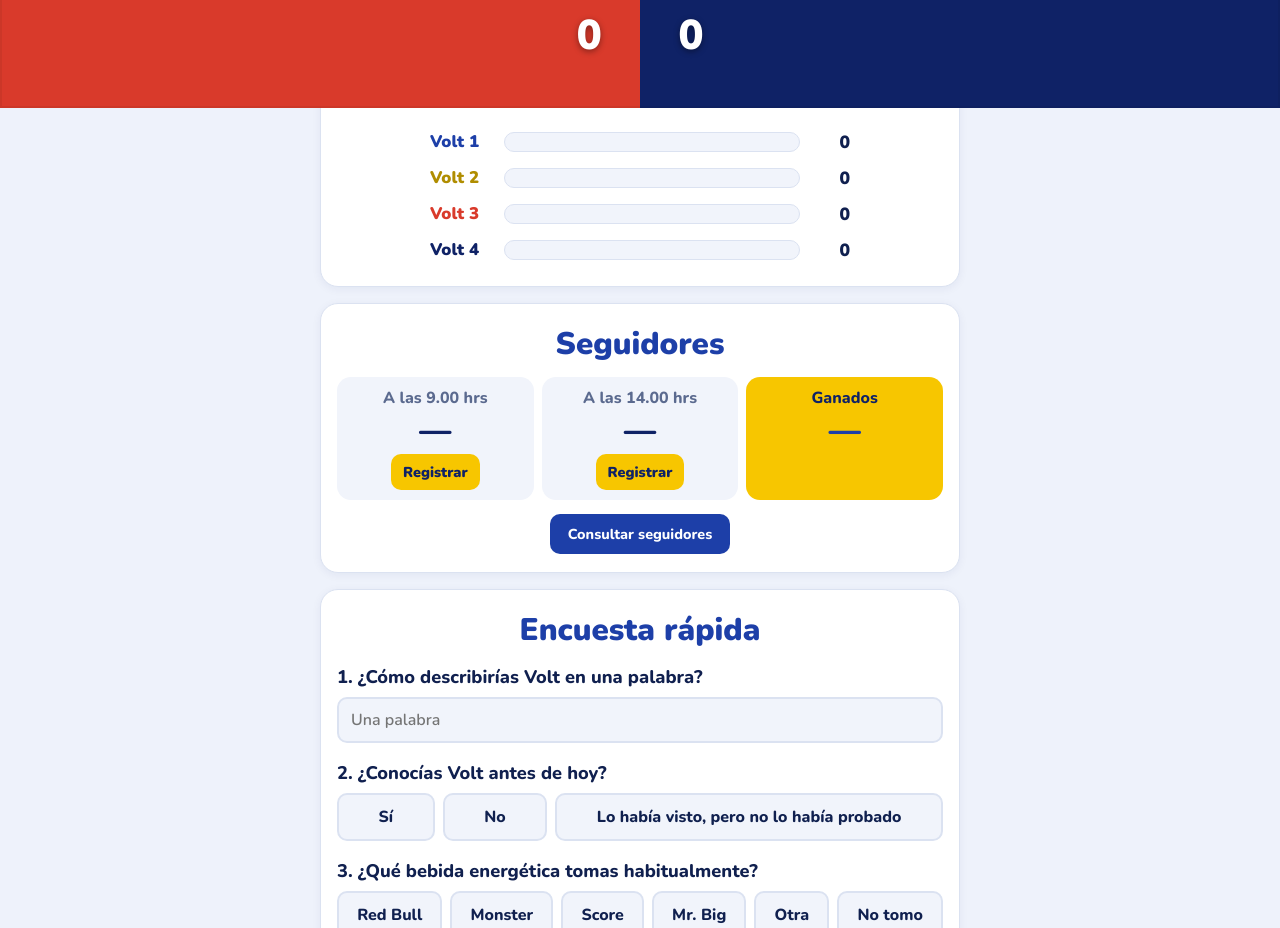
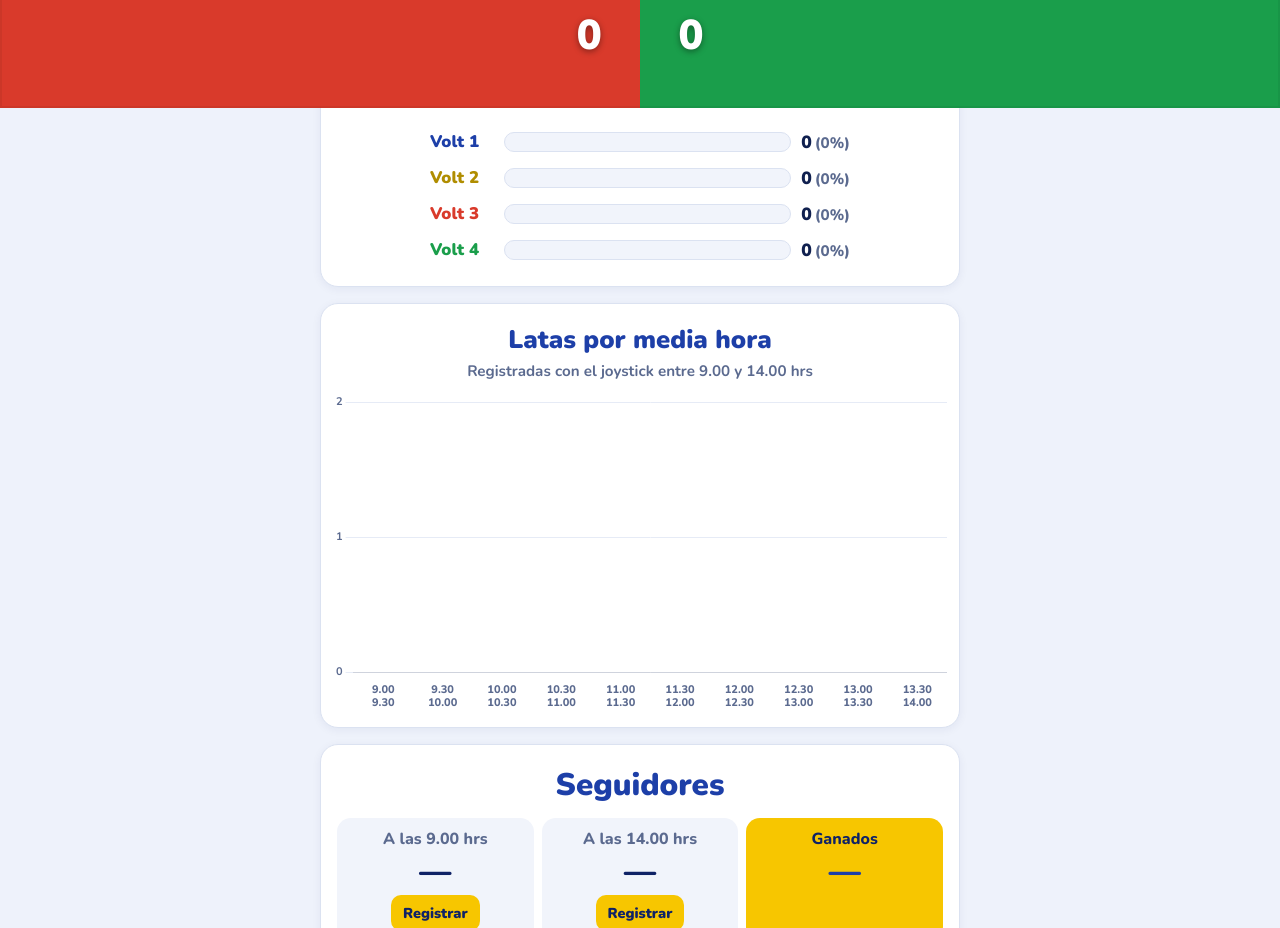
Before and after one commit to gstierling/CRV-VOLT-Dashboard, a plain HTML site: page index.html in a window 1280 px wide. Shown: the part 1520-2448 px from the top of the page. Drawn offline with nearby package versions, Linux system fonts and the light colour scheme.

Commit message:
VOLT: Volt 4 en verde, % por opción, gráfico de latas por media hora y formulario INICIO jornada solo con campos pendientes
Co-Authored-By: Claude Opus 5.5 <noreply@anthropic.com>
Claude-Session: https://claude.ai/code/session_01HJr5BA1J4vyWnTn4tGEJsu

```diff
--- a/index.html
+++ b/index.html
@@ -23,7 +23,7 @@
     --v1:#1d3fa8;
     --v2:#f7c600;
     --v3:#d93a2b;
-    --v4:#0f2266;
+    --v4:#1a9e4b;
   }
   *{box-sizing:border-box; -webkit-tap-highlight-color:transparent;}
   body{
@@ -311,6 +311,41 @@
     font-weight:900;
     font-size:1.1rem;
     flex-shrink:0;
+    white-space:nowrap;
+  }
+  .barra-pct{
+    font-weight:800;
+    font-size:0.95rem;
+    color:var(--text-dim);
+    margin-left:3px;
+  }
+
+  /* ===== Gráfico latas por tramo horario ===== */
+  .seccion-tramos{
+    background:var(--panel);
+    border:1px solid var(--border);
+    border-radius:18px;
+    padding:18px 12px 14px;
+    text-align:center;
+    box-shadow:0 2px 10px rgba(16,34,102,0.06);
+    margin-top:16px;
+  }
+  .tramos-titulo{
+    margin:0 0 4px;
+    font-size:1.6rem;
+    font-weight:900;
+    color:var(--teal);
+  }
+  .tramos-sub{
+    margin:0 0 12px;
+    font-size:0.95rem;
+    font-weight:700;
+    color:var(--text-dim);
+  }
+  .tramos-wrap{
+    position:relative;
+    width:100%;
+    height:320px;
   }
 
   hr.sep{
@@ -844,6 +879,12 @@
     </div>
 
     <div class="barras-fruta" id="barras-volt"></div>
+  </div>
+
+  <div class="seccion-tramos">
+    <h2 class="tramos-titulo">Latas por media hora</h2>
+    <p class="tramos-sub">Registradas con el joystick entre 9.00 y 14.00 hrs</p>
+    <div class="tramos-wrap"><canvas id="chart-tramos"></canvas></div>
   </div>
 
   <div class="seccion-resultado-seguidores">
@@ -935,7 +976,7 @@
     <h2 class="modal-titulo">Registro INICIO jornada</h2>
     <p class="modal-sub" id="modal-inicio-fecha"></p>
 
-    <div class="form-grupo">
+    <div class="form-grupo" id="grupo-punto">
       <div class="campo">
         <label for="ini-ubicacion">Ubicación del punto</label>
         <input id="ini-ubicacion" type="text" maxlength="80" placeholder="Ej: Av. Providencia con Los Leones">
@@ -960,7 +1001,7 @@
       </div>
     </div>
 
-    <div class="form-grupo">
+    <div class="form-grupo" id="grupo-personal">
       <h3 class="form-grupo-titulo">Personal</h3>
       <div id="campos-personal"></div>
     </div>
@@ -992,7 +1033,7 @@ const OPCIONES_VOLT = [
   { id:'Volt 1', key:'v1', color:'#1d3fa8' },
   { id:'Volt 2', key:'v2', color:'#f7c600' },
   { id:'Volt 3', key:'v3', color:'#d93a2b' },
-  { id:'Volt 4', key:'v4', color:'#0f2266' }
+  { id:'Volt 4', key:'v4', color:'#1a9e4b' }
 ];
 
 /* ================= FECHAS ================= */
@@ -1023,6 +1064,7 @@ let fechaSeleccionada = FECHA_HOY;
 let cuentas = { v1:0, v2:0, v3:0, v4:0 };
 let seguidores9Valor = null;
 let seguidores14Valor = null;
+let tramos = new Array(10).fill(0); // 9:00–14:00 en tramos de 30 min
 let inicioDatos = null; // registro INICIO jornada de la fecha seleccionada
 
 /* ================= TOAST ================= */
@@ -1051,7 +1093,7 @@ function formatNumero(n){
     fila.innerHTML = `
       <span class="barra-etiqueta" style="color:${op.key === 'v2' ? '#b08d00' : op.color}">${op.id}</span>
       <div class="barra-track"><div class="barra-fill" id="barra-${op.key}" style="background:${op.color}"></div></div>
-      <span class="barra-valor" id="conteo-${op.key}">0</span>`;
+      <span class="barra-valor"><span id="conteo-${op.key}">0</span><span class="barra-pct" id="pct-${op.key}">(0%)</span></span>`;
     cont.appendChild(fila);
   });
 })();
@@ -1069,6 +1111,7 @@ function render(){
     document.getElementById('joystick-conteo-' + op.key).textContent = formatNumero(cuentas[op.key]);
     document.getElementById('conteo-' + op.key).textContent = formatNumero(cuentas[op.key]);
     document.getElementById('barra-' + op.key).style.width = (cuentas[op.key]/maxV*100) + '%';
+    document.getElementById('pct-' + op.key).textContent = `(${total ? Math.round(cuentas[op.key]/total*100) : 0}%)`;
   });
 
   document.getElementById('resultado-seguidores-9').textContent = seguidores9Valor !== null ? formatNumero(seguidores9Valor) : '—';
@@ -1143,6 +1186,8 @@ function cargarDatos(fecha){
       seguidores9Valor = (data.seguidores9 === null || data.seguidores9 === undefined) ? null : data.seguidores9;
       seguidores14Valor = (data.seguidores14 === null || data.seguidores14 === undefined) ? null : data.seguidores14;
       inicioDatos = data.inicio || null;
+      tramos = Array.isArray(data.tramos) && data.tramos.length === 10 ? data.tramos : new Array(10).fill(0);
+      renderTramos();
       render();
       actualizarVisibilidadSeguidores();
       actualizarParpadeoSeguidores();
@@ -1171,6 +1216,88 @@ function enviarDato(payload, onOk, onError){
     else { onError && onError(res && res.error); }
   })
   .catch((err) => { onError && onError(err && err.message); });
+}
+
+/* ================= GRÁFICO LATAS POR MEDIA HORA ================= */
+const ETIQUETAS_TRAMOS = [];
+for(let i = 0; i < 10; i++){
+  const m = 540 + i*30;
+  const ini = `${Math.floor(m/60)}.${String(m%60).padStart(2,'0')}`;
+  const f = m + 30;
+  const fin = `${Math.floor(f/60)}.${String(f%60).padStart(2,'0')}`;
+  ETIQUETAS_TRAMOS.push([ini, fin]);
+}
+
+const pluginValoresTramos = {
+  id:'valoresTramos',
+  afterDatasetsDraw(chart){
+    const { ctx } = chart;
+    const meta = chart.getDatasetMeta(0);
+    ctx.save();
+    ctx.font = "900 13px Nunito, sans-serif";
+    ctx.fillStyle = '#0f2266';
+    ctx.textAlign = 'center';
+    ctx.textBaseline = 'bottom';
+    meta.data.forEach((bar, i) => {
+      const v = chart.data.datasets[0].data[i];
+      if(v > 0) ctx.fillText(formatNumero(v), bar.x, bar.y - 4);
+    });
+    ctx.restore();
+  }
+};
+
+let chartTramos = null;
+function renderTramos(){
+  const canvas = document.getElementById('chart-tramos');
+  if(typeof Chart === 'undefined') return;
+  const max = Math.max(...tramos, 1);
+  if(chartTramos){
+    chartTramos.data.datasets[0].data = tramos.slice();
+    chartTramos.options.scales.y.suggestedMax = Math.ceil(max * 1.18);
+    chartTramos.update();
+    return;
+  }
+  chartTramos = new Chart(canvas, {
+    type:'bar',
+    data:{
+      labels: ETIQUETAS_TRAMOS,
+      datasets:[{
+        data: tramos.slice(),
+        backgroundColor:'#1d3fa8',
+        hoverBackgroundColor:'#f7c600',
+        borderRadius:6,
+        maxBarThickness:42
+      }]
+    },
+    options:{
+      responsive:true,
+      maintainAspectRatio:false,
+      layout:{ padding:{ top:6 } },
+      plugins:{
+        legend:{ display:false },
+        tooltip:{
+          callbacks:{
+            title:(items) => { const e = ETIQUETAS_TRAMOS[items[0].dataIndex]; return `${e[0]} a ${e[1]} hrs`; },
+            label:(ctx) => ` ${formatNumero(ctx.parsed.y)} latas`
+          }
+        }
+      },
+      scales:{
+        x:{
+          grid:{ display:false },
+          ticks:{ color:'#5b6a8f', font:{ family:'Nunito', weight:'800', size:11 }, maxRotation:0, autoSkip:false }
+        },
+        y:{
+          beginAtZero:true,
+          suggestedMax: Math.ceil(max * 1.18),
+          grid:{ color:'#e6ebf6' },
+          border:{ display:false },
+          ticks:{ color:'#5b6a8f', font:{ family:'Nunito', weight:'700', size:11 }, precision:0, callback:(v) => formatNumero(v) }
+        }
+      }
+    },
+    plugins:[pluginValoresTramos]
+  });
 }
 
 /* ================= ENCUESTA RÁPIDA ================= */
@@ -1495,39 +1622,57 @@ CAMPOS_NUM.forEach(k => {
   });
 });
 
+const TODOS_CAMPOS_INICIO = ['ubicacion'].concat(CAMPOS_NUM, CAMPOS_PERSONAL.map(c => c.key));
+
+function campoLleno(k){
+  if(!inicioDatos) return false;
+  const v = inicioDatos[k];
+  return v !== undefined && v !== null && String(v).trim() !== '';
+}
+function camposPendientes(){
+  return TODOS_CAMPOS_INICIO.filter(k => !campoLleno(k));
+}
+
 function actualizarBotonInicio(){
   const esHoy = fechaSeleccionada === FECHA_HOY;
-  if(inicioDatos){
-    btnInicio.style.display = '';
+  if(!esHoy){ btnInicio.style.display = 'none'; return; }
+  btnInicio.style.display = '';
+  const pendientes = camposPendientes().length;
+  if(pendientes === 0){
     btnInicio.classList.add('registrado');
     btnInicio.classList.remove('parpadeando');
-    btnInicioLabel.textContent = esHoy ? '✓ INICIO jornada registrado (ver / editar)' : '✓ Ver INICIO jornada';
-  } else if(esHoy){
-    btnInicio.style.display = '';
+    btnInicio.disabled = true;
+    btnInicioLabel.textContent = '✓ INICIO jornada completo';
+  } else if(pendientes < TODOS_CAMPOS_INICIO.length){
     btnInicio.classList.remove('registrado');
     btnInicio.classList.add('parpadeando');
+    btnInicio.disabled = false;
+    btnInicioLabel.textContent = `Registro INICIO jornada (faltan ${pendientes})`;
+  } else {
+    btnInicio.classList.remove('registrado');
+    btnInicio.classList.add('parpadeando');
+    btnInicio.disabled = false;
     btnInicioLabel.textContent = 'Registro INICIO jornada';
-  } else {
-    btnInicio.style.display = 'none';
-  }
-}
-
-function llenarFormularioInicio(d){
-  document.getElementById('ini-ubicacion').value = d ? (d.ubicacion || '') : '';
-  CAMPOS_NUM.forEach(k => {
-    const v = d && d[k] !== '' && d[k] !== null && d[k] !== undefined ? String(d[k]) : '';
-    document.getElementById('ini-' + k).value = formatearRaw(v);
+  }
+}
+
+function prepararFormularioInicio(){
+  TODOS_CAMPOS_INICIO.forEach(k => {
+    const inp = document.getElementById('ini-' + k);
+    inp.value = '';
+    inp.closest('.campo').style.display = campoLleno(k) ? 'none' : '';
   });
-  CAMPOS_PERSONAL.forEach(c => {
-    document.getElementById('ini-' + c.key).value = d ? (d[c.key] || '') : '';
+  const grupoVisible = (id) => [...document.querySelectorAll(`#${id} .campo`)].some(c => c.style.display !== 'none');
+  ['grupo-punto', 'grupo-personal'].forEach(id => {
+    document.getElementById(id).style.display = grupoVisible(id) ? '' : 'none';
   });
 }
 
 btnInicio.addEventListener('click', () => {
-  const soloLectura = fechaSeleccionada !== FECHA_HOY;
-  modalInicioPanel.classList.toggle('solo-lectura', soloLectura);
+  if(fechaSeleccionada !== FECHA_HOY || camposPendientes().length === 0) return;
+  modalInicioPanel.classList.remove('solo-lectura');
   document.getElementById('modal-inicio-fecha').textContent = labelDeFecha(fechaSeleccionada);
-  llenarFormularioInicio(inicioDatos);
+  prepararFormularioInicio();
   modalInicio.classList.add('visible');
   modalInicioPanel.scrollTop = 0;
 });
@@ -1537,12 +1682,15 @@ document.getElementById('btn-inicio-cancelar').addEventListener('click', cerrarM
 modalInicio.addEventListener('click', (ev) => { if(ev.target === modalInicio) cerrarModalInicio(); });
 
 document.getElementById('btn-inicio-guardar').addEventListener('click', () => {
-  const datos = { ubicacion: document.getElementById('ini-ubicacion').value.trim() };
-  CAMPOS_NUM.forEach(k => datos[k] = rawDesdeTexto(document.getElementById('ini-' + k).value));
-  CAMPOS_PERSONAL.forEach(c => datos[c.key] = document.getElementById('ini-' + c.key).value.trim());
-
-  if(!datos.ubicacion){ mostrarToast('Ingresa la ubicación del punto', true); return; }
-  if(CAMPOS_NUM.some(k => datos[k] === '')){ mostrarToast('Completa las cantidades que llegaron', true); return; }
+  // Solo se envían los campos pendientes que se llenaron ahora
+  const datos = {};
+  camposPendientes().forEach(k => {
+    const el = document.getElementById('ini-' + k);
+    const v = CAMPOS_NUM.includes(k) ? rawDesdeTexto(el.value) : el.value.trim();
+    if(v !== '') datos[k] = v;
+  });
+
+  if(Object.keys(datos).length === 0){ mostrarToast('Llena al menos un campo', true); return; }
 
   const btn = document.getElementById('btn-inicio-guardar');
   btn.disabled = true; btn.textContent = 'Guardando…';
@@ -1550,11 +1698,11 @@ document.getElementById('btn-inicio-guardar').addEventListener('click', () => {
     Object.assign({ action:'submitInicio', fecha: fechaSeleccionada }, datos),
     () => {
       btn.disabled = false; btn.textContent = 'Guardar';
-      inicioDatos = datos;
+      inicioDatos = Object.assign({}, inicioDatos || {}, datos);
       cerrarModalInicio();
       render();
       actualizarBotonInicio();
-      mostrarToast('INICIO jornada registrado');
+      mostrarToast('Datos guardados');
       cargarListaFechas();
     },
     (msg) => {
@@ -1699,6 +1847,11 @@ function registrarOpcion(opcion){
     () => {
       const op = OPCIONES_VOLT.find(o => o.id === opcion);
       if(op) cuentas[op.key]++;
+      if(fechaSeleccionada === FECHA_HOY){
+        const ahora = new Date();
+        const idx = Math.floor((ahora.getHours()*60 + ahora.getMinutes() - 540) / 30);
+        if(idx >= 0 && idx < 10){ tramos[idx]++; renderTramos(); }
+      }
       render();
       mostrarToast(`Registrado: ${opcion}`);
       cargarListaFechas();
@@ -1713,6 +1866,7 @@ render();
 actualizarVisibilidadSeguidores();
 actualizarParpadeoSeguidores();
 actualizarBotonInicio();
+renderTramos();
 renderEncuesta([]);
 cargarListaFechas();
 cargarDatos(fechaSeleccionada);
```
